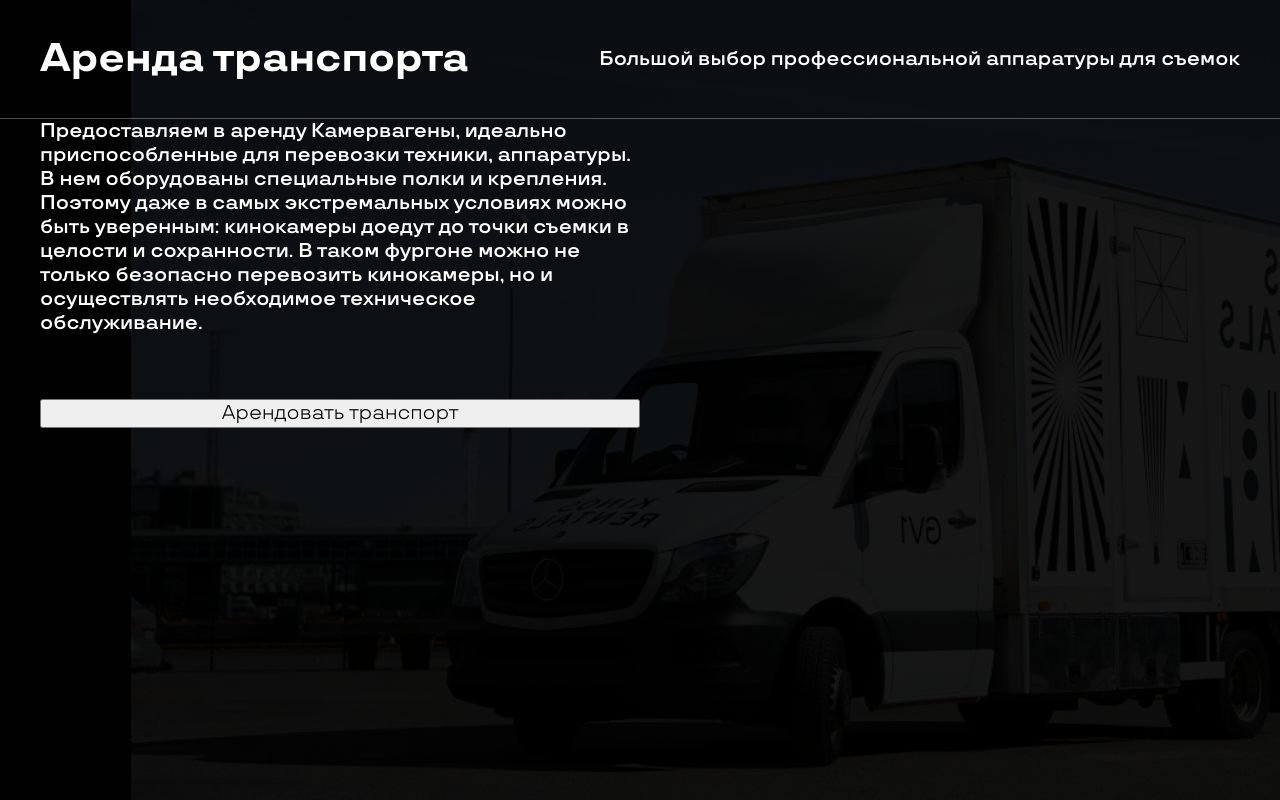
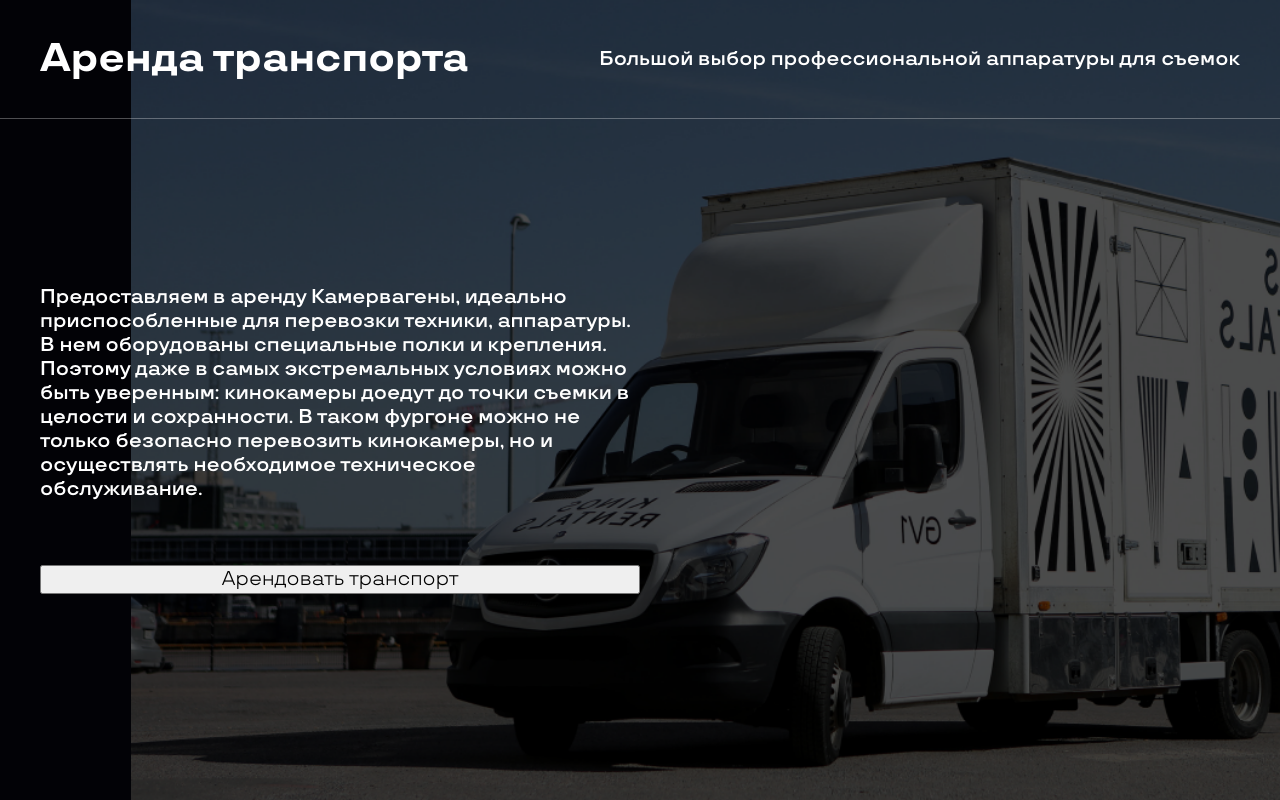
Before and after one commit to mishken3/cinema-rent, a React (Create React App) app: page / in a window 1280 px wide. Built offline with nearby package versions, Linux system fonts and the light colour scheme.

Commit message:
finish layout AutoRent page

```diff
--- a/src/pages/AutoRent/AutoRent.module.scss
+++ b/src/pages/AutoRent/AutoRent.module.scss
@@ -1,30 +1,32 @@
 /* TODO:
-1. Position content block in the middle
+1. REFACTOR Position content block in the middle
 2. Set-up bg-image: shadow, reesizing and etc */
 
 .autorent {
   height: 100%;
 
-  display: flex;
-  flex-direction: column;
-
-  background: linear-gradient(0deg, rgba(0, 0, 0, 0.7), rgba(0, 0, 0, 0.7)),
-    url(../../assets/icons/transfer-bg.png);
-
-  // background-image: url(../../assets/icons/transfer-bg.png);
+  background-image: url(../../assets/icons/transfer-bg.png);
   background-position: right;
   background-repeat: no-repeat;
   background-size: contain;
+
+  &__header {
+    max-height: 20%;
+  }
+
+  &__body {
+    height: 80%;
+
+    display: flex;
+    align-items: center;
+  }
 }
 
 .content {
-  // margin-top: 15%;
-
   width: 600px;
 
   display: flex;
   flex-direction: column;
-  justify-content: center;
   gap: 64px;
 
   padding-left: 40px;
--- a/src/pages/AutoRent/AutoRent.tsx
+++ b/src/pages/AutoRent/AutoRent.tsx
@@ -6,17 +6,21 @@ import styles from './AutoRent.module.scss';
 export const AutoRent = () => {
   return (
     <div className={styles.autorent}>
+      <header className={styles.autorent__header}>
         <PageNavBar pageName="Аренда транспорта" />
+      </header>
+      <div className={styles.autorent__body}>
         <div className={styles.content}>
           <p>
             Предоставляем в аренду Камервагены, идеально приспособленные для перевозки техники,
             аппаратуры. В нем оборудованы специальные полки и крепления. Поэтому даже в самых
-          экстремальных условиях можно быть уверенным: кинокамеры доедут до точки съемки в целости и
-          сохранности. В таком фургоне можно не только безопасно перевозить кинокамеры, но и
+            экстремальных условиях можно быть уверенным: кинокамеры доедут до точки съемки в целости
+            и сохранности. В таком фургоне можно не только безопасно перевозить кинокамеры, но и
             осуществлять необходимое техническое обслуживание.
           </p>
           <button>Арендовать транспорт</button>
         </div>
       </div>
+    </div>
   );
 };
```
Lines whose indentation alone changed are shown as unchanged.
